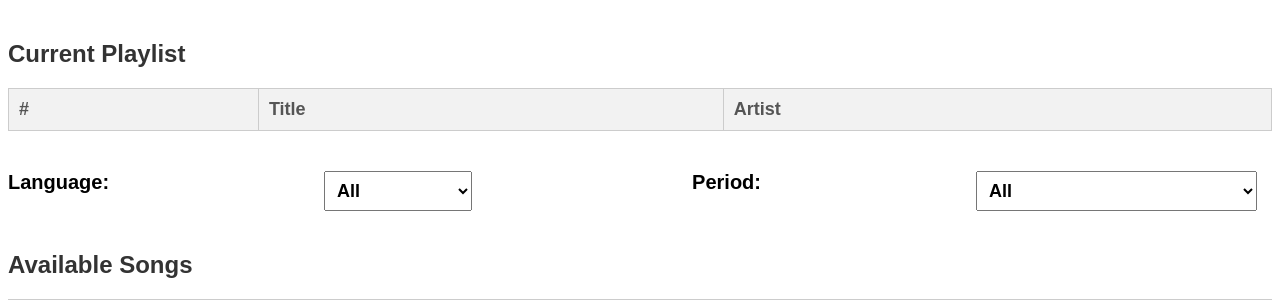
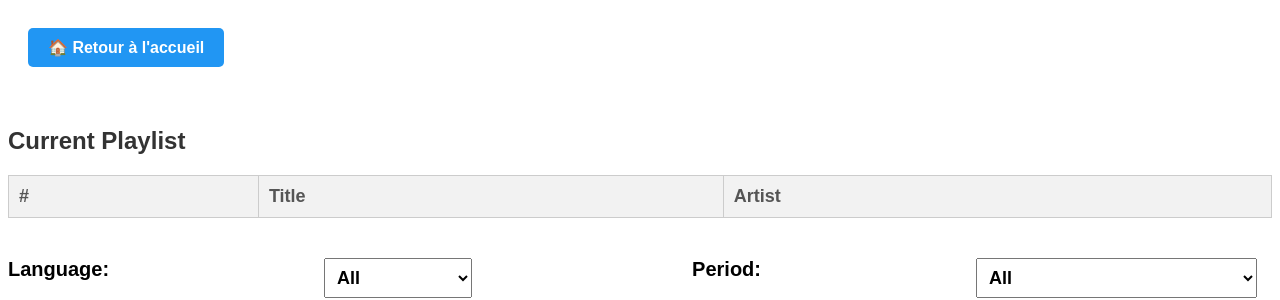
Before and after one commit to Happy-valley/Karaokedesyl, a Flask app: page /choose_song in a window 1280 px wide. Shown: the top 300 px of the page. Run offline with Flask 2, Linux system fonts and the light colour scheme; data comes from the database, SQL or seed files in the repository; data that the repository does not hold is empty.

Commit message:
app.py et template pour filtre en mem

```diff
--- a/templates/choose_song.html
+++ b/templates/choose_song.html
@@ -1,7 +1,7 @@
 <!DOCTYPE html>
 <html>
 <head>
-    <title>Choose a Song V2</title>
+    <title>Choose a Song V3</title>
     <meta charset="UTF-8">
     <style>
         body {
@@ -91,10 +91,31 @@
         .playlist-table {
             margin-bottom: 40px;
         }
+
+        .home-button {
+            display: inline-block;
+            margin: 20px;
+            padding: 10px 20px;
+            font-size: 16px;
+            font-weight: bold;
+            background-color: #2196F3;
+            color: white;
+            border: none;
+            border-radius: 5px;
+            cursor: pointer;
+            text-decoration: none;
+        }
+
+        .home-button:hover {
+            background-color: #1976D2;
+        }
     </style>
 </head>
 
 <body>
+
+    <!-- ✅ Bouton retour à l'accueil -->
+    <a href="/" class="home-button">🏠 Retour à l'accueil</a>
 
     <!-- ✅ Messages flash -->
     {% with messages = get_flashed_messages(with_categories=true) %}
```
